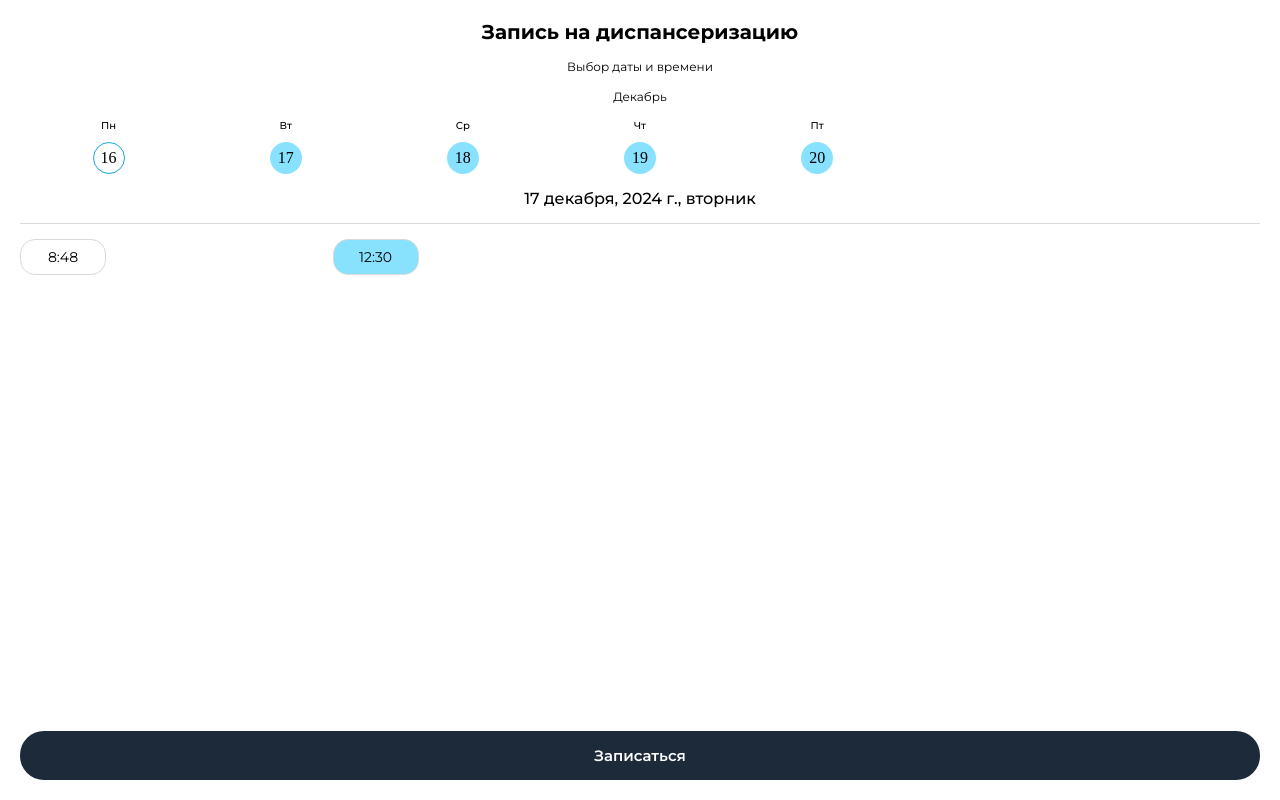
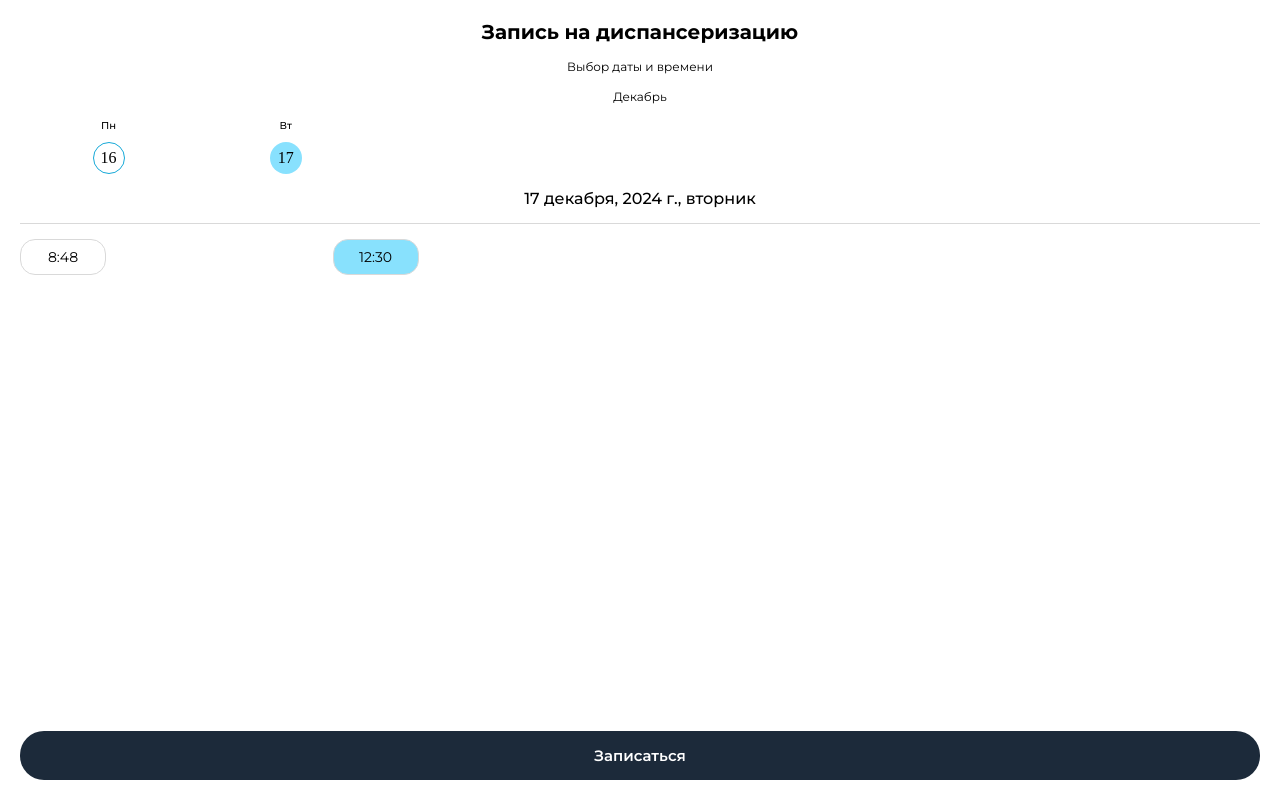
Before and after one commit to LiraiMedichi/-1, a plain HTML site: page index.html in a window 1280 px wide. Drawn offline with Linux system fonts and the light colour scheme.

Commit message:
Update index.html

```diff
--- a/index.html
+++ b/index.html
@@ -24,18 +24,6 @@
             <p class="text text-day-name">Вт</p>
             <div class="text-day-number selected">17</div>
         </div>
-        <div class="day-card">
-            <p class="text text-day-name">Ср</p>
-            <div class="text-day-number selected">18</div>
-        </div>
-        <div class="day-card">
-            <p class="text text-day-name">Чт</p>
-            <div class="text-day-number selected">19</div>
-        </div>
-        <div class="day-card">
-            <p class="text text-day-name">Пт</p>
-            <div class="text-day-number selected">20</div>
-        </div>
     </div>
     <p class="text text-day-full-name">17 декабря, 2024 г., вторник</p>
     <hr class="hr"/>
```
